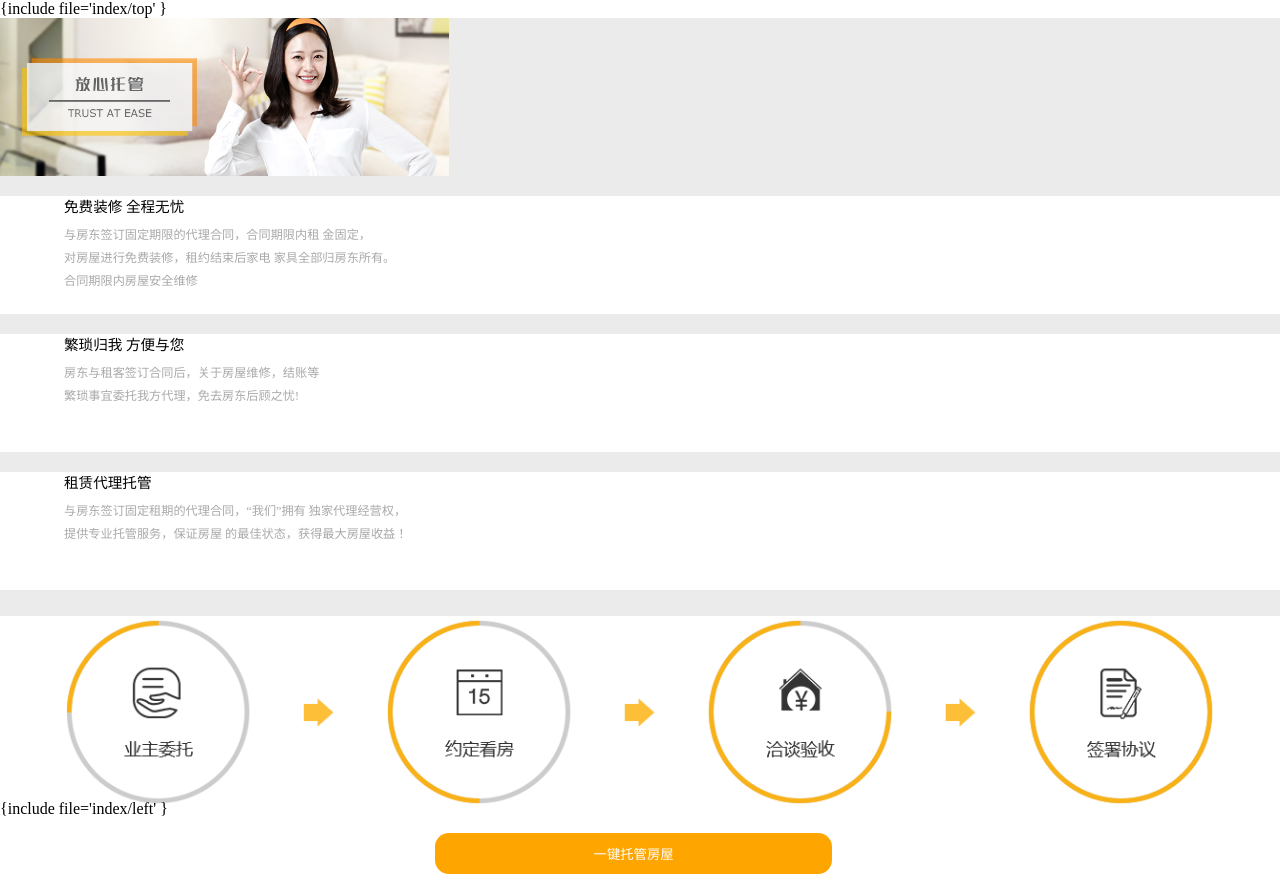
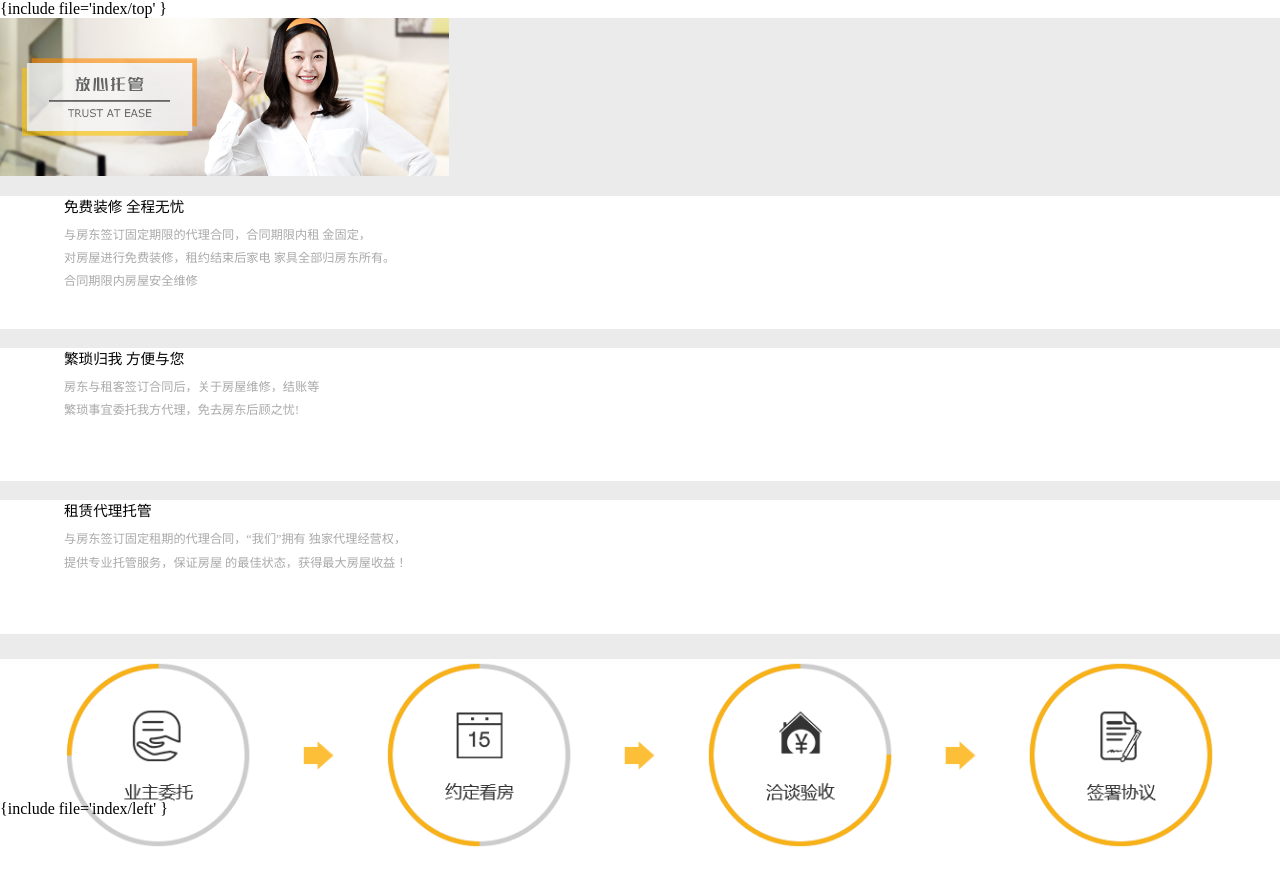
Before and after one commit to larkin2296/runju_mobile, a PHP site: the page made by apps/index/view/tuo_guan/show.html in a window 1280 px wide. Shown: the top 874 px of the page. Run offline with PHP 8.4, Linux system fonts and the light colour scheme; the template is opened without the code that fills it, so the values that code supplies are empty; some libraries are stand-ins or nearby versions; some web fonts are replaced.

Commit message:
no message

```diff
--- a/public/static/css/tuoguan.css
+++ b/public/static/css/tuoguan.css
@@ -248,7 +248,7 @@
 }
 .main_content_list{
 	width:95%;
-	height:16.5%;
+	height:18.5%;
 	margin-top:1.5%;
 	font-size:76%;
 	text-align: left;
```
